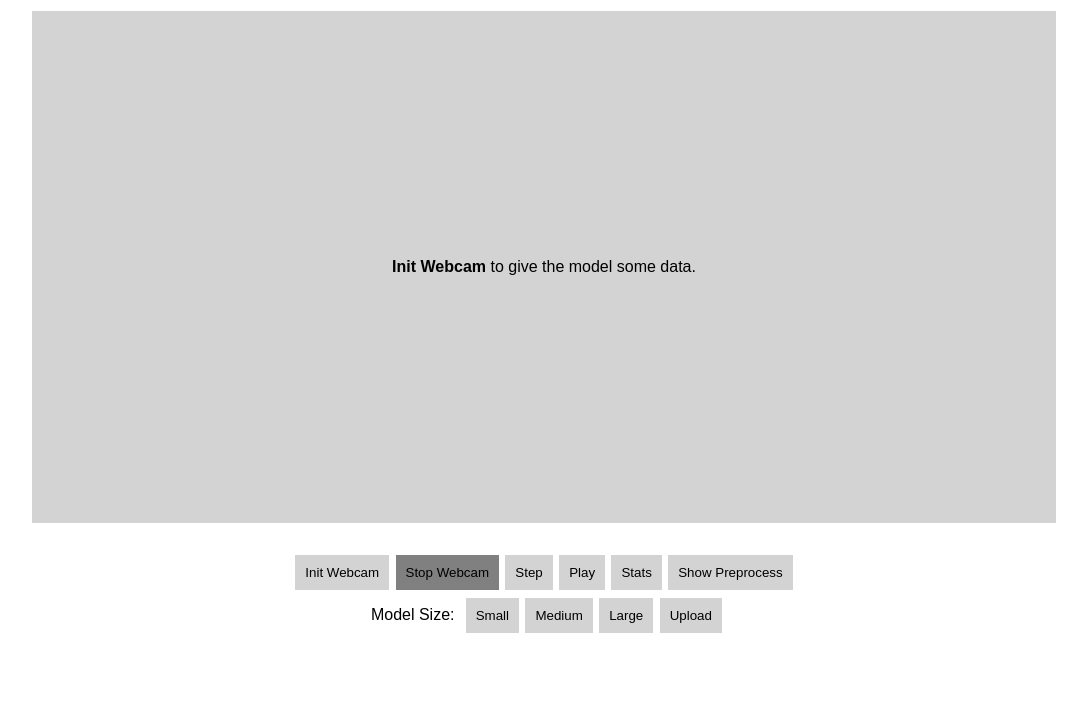
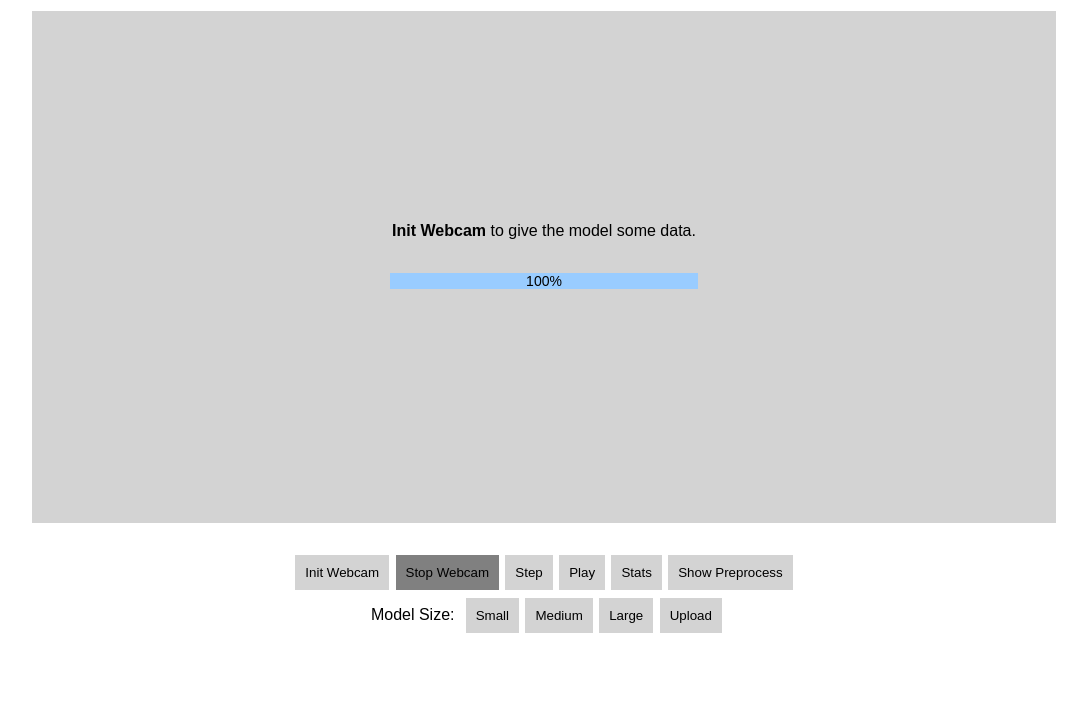
Before and after one commit to joshmurr/cci-pix2pix-demo, a website built with webpack: page src/index.html in a window 1280 px wide. Both pictures are taken after a click on the button "Small". Shown: the part 90-800 px from the top of the page, without its empty margins (96-1183 px from the left). Built offline with nearby package versions, Linux system fonts and the light colour scheme; what @tensorflow/tfjs would draw is missing.

Commit message:
Loading Bar

```diff
--- a/src/index.html
+++ b/src/index.html
@@ -10,13 +10,16 @@
       <div class="container">
         <div id="overlay" class="overlay">
           <p>Choose a model size to load or upload your own model.</p>
-          <p>
+          <p id="auto_pix2pix">
             See
             <a href="https://github.com/joshmurr/cci-auto-pix2pix/"
               >Auto-Pix2Pix</a
             >
             to train your own model.
           </p>
+          <div id="progress_bar" class="hide">
+            <div class="percent">0%</div>
+          </div>
         </div>
         <video
           id="video"
--- a/src/index.js
+++ b/src/index.js
@@ -102,6 +102,17 @@ function statsHandler() {
 
 /* OVERLAY */
 const overlay = document.getElementById('overlay');
+const autoPix2Pix = document.getElementById('auto_pix2pix');
+const progressContainer = document.getElementById('progress_bar');
+const progress = document.querySelector('.percent');
+
+function loadingHandler(f) {
+  if (f < 1) {
+    let percent = Math.floor(f * 100);
+    progress.style.width = `${percent}%`;
+    progress.textContent = `${percent}%`;
+  }
+}
 
 let model;
 async function loadModel(modelID = 'med') {
@@ -109,8 +120,9 @@ async function loadModel(modelID = 'med') {
 
   playHandler('stop');
 
-  if (overlay.childNodes[3]) overlay.childNodes[3].remove();
+  autoPix2Pix.classList.add('hide');
   overlay.childNodes[1].innerText = 'Loading model...';
+  progressContainer.classList.toggle('hide', false);
 
   // Delete old model (as much as possible)
   if (model) {
@@ -121,17 +133,28 @@ async function loadModel(modelID = 'med') {
   }
 
   // Upload model
+  progress.style.width = '0%';
+  progress.textContent = '0%';
   try {
     if (modelID === 'upload') {
       const load = tf.io.browserFiles([USER_MODEL.json, ...USER_MODEL.weights]);
-      model = await tf.loadGraphModel(load, { strict: true });
+      model = await tf.loadGraphModel(load, {
+        strict: true,
+        onProgress: (f) => loadingHandler(f),
+      });
     } else {
-      model = await tf.loadGraphModel(MODELS[modelID], { strict: true });
+      model = await tf.loadGraphModel(MODELS[modelID], {
+        strict: true,
+        onProgress: (f) => loadingHandler(f),
+      });
     }
   } catch (err) {
-    console.log(err);
+    console.error(err);
     return;
   }
+  progress.style.width = '100%';
+  progress.textContent = '100%';
+
   MODEL_INPUT_SHAPE = getTensorShape(
     model.artifacts.userDefinedMetadata.signature.inputs
   );
--- a/src/styles.scss
+++ b/src/styles.scss
@@ -163,8 +163,25 @@ span {
     font-family: 'fira sans';
     font-size: 14px;
   }
+}
 
-  //#upload-button {
-  //width: 100%;
-  //}
+#progress_bar {
+  margin: 10px 0;
+  font-size: 14px;
+  clear: both;
+  opacity: 1;
+  -moz-transition: opacity 1s linear;
+  -o-transition: opacity 1s linear;
+  -webkit-transition: opacity 1s linear;
+  width: 30%;
+  height: 30px;
+
+  .loading {
+    opacity: 0;
+  }
+  .percent {
+    background-color: #99ccff;
+    height: auto;
+    width: 0;
+  }
 }
```
